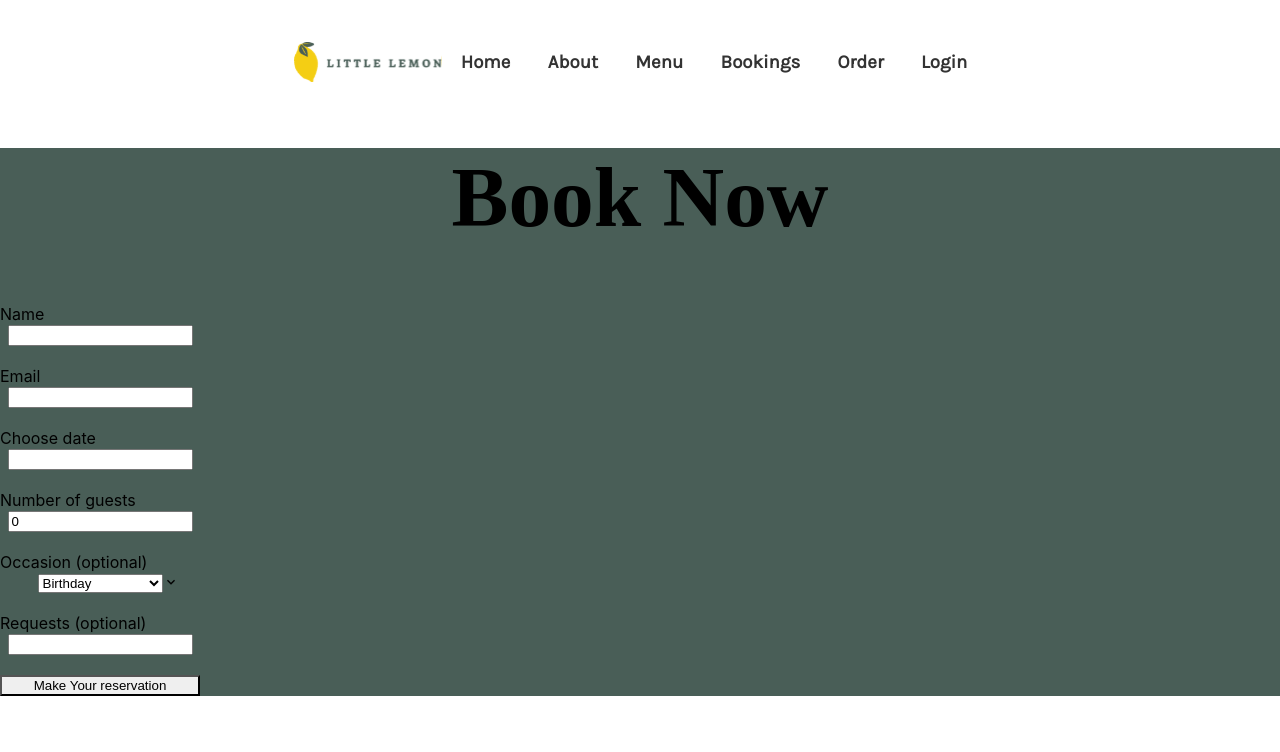
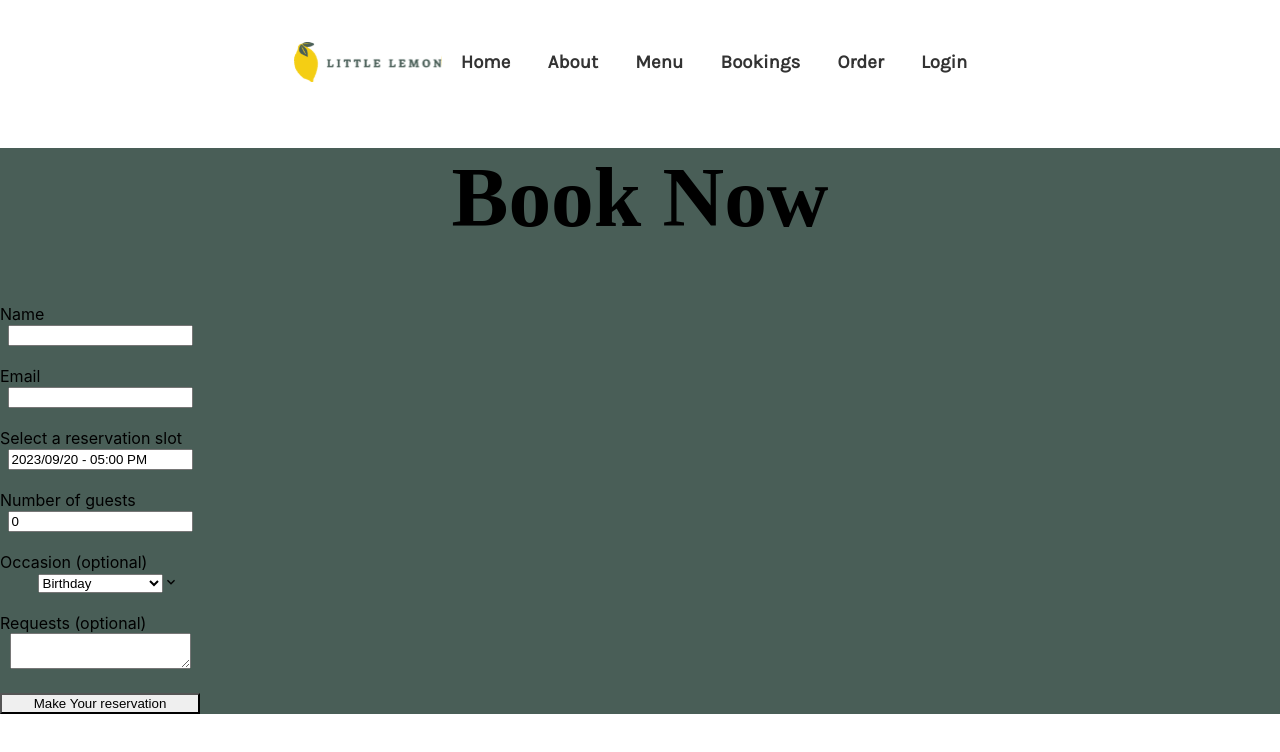
Before and after one commit to rofinn/ll-frontend-capstone, a React (Create React App) app: page /bookings in a window 1280 px wide. Shown: the top 752 px of the page. Built offline with nearby package versions, Linux system fonts and the light colour scheme; a web font is replaced by a local one.

Commit message:
Remove verbose 'BookingSlot' component and merge date and time into a single field item.

```diff
--- a/src/api.js
+++ b/src/api.js
@@ -81,19 +81,10 @@ export function fetchAPI(date) {
  * @param {*} formData
  */
 export function submitAPI(formData) {
-    const date = floorDate(new Date(formData.date));
-    const available = fetchAPI(date);
-    const searchTime = new Date(
-        date.getFullYear(),
-        date.getMonth(),
-        date.getDate(),
-        parseInt(formData.time.split(":")[0])
-    );
+    const date = floorDate(formData.datetime);
+    const available = fetchAPI(formData.datetime);
 
-    const index = available.findIndex((x) => x.getTime() === searchTime.getTime());
-    console.log(available);
-    console.log(searchTime);
-    console.log(index);
+    const index = available.findIndex((x) => x.getTime() === formData.datetime.getTime());
     if (index === -1) return false;
     available.splice(index);
     sessionStorage.setItem(date, JSON.stringify(available));
--- a/src/components/BookingForm.js
+++ b/src/components/BookingForm.js
@@ -8,7 +8,8 @@ import {
     FormErrorMessage,
     FormLabel,
     Input,
-    Select
+    Select,
+    Textarea
     // Textarea
 } from '@chakra-ui/react';
 
@@ -19,7 +20,6 @@ import DatePicker from 'react-datepicker';
 import 'react-datepicker/dist/react-datepicker.css'
 
 import { fetchAPI } from '../api';
-import BookingSlot from './BookingSlot';
 
 // *** CONSTANTS ***
 
@@ -27,8 +27,7 @@ import BookingSlot from './BookingSlot';
 const INIT = {
     name: '',
     email: '',
-    date: '',
-    time: '',
+    datetime: new Date(),
     guests: 0,
     occasion: '',
     requests: '',
@@ -49,14 +48,9 @@ const SCHEMA = Yup.object({
         .string()
         .email("Invalid email")
         .required("Please provide an email to confirm your reservation"),
-    date: Yup
-        .string()
-        .required("Please select a reservation date")
-        .matches(/\d{2,4}-\d{1,2}-\d{1,2}/, "Date must be of the form yyyy-mm-dd"),
-    time: Yup
-        .string()
-        .required("Please select a time")
-        .matches(/\d{1,2}:\d{1,2}/, "Time must be of the form hh:mm"),
+    datetime: Yup
+        .date()
+        .required("Please select a reservation slot"),
     guests: Yup
         .number()
         .positive()
@@ -116,50 +110,25 @@ export default function BookingForm({state, dispatch, setter}) {
                 </FormControl>
 
                 <FormControl isInvalid={FORMIK.touched.date && FORMIK.errors.date}>
-                    <FormLabel htmlFor="date">Choose date</FormLabel>
+                    <FormLabel htmlFor="datetime">Select a reservation slot</FormLabel>
                     <DatePicker
-                        id="date"
-                        {...FORMIK.getFieldProps('date')}
+                        id="datetime"
+                        {...FORMIK.getFieldProps('datetime')}
                         minDate={selectedDate}
                         selected={selectedDate}
                         onChange={(date) => {
                             setSelectedDate(date);
-                            FORMIK.setFieldValue('date', date.toLocaleDateString());
-                            FORMIK.setFieldValue('time', `${date.getHours()}:00`);
+                            FORMIK.setFieldValue('datetime', date);
                         }}
                         showTimeSelect
                         timeIntervals={60}
-                        timeFormat='HH:mm'
-                        dateFormat='hh:mm aa'
+                        dateFormat='yyyy/MM/dd - hh:mm aa'
                         minTime={setHours(setMinutes(new Date(), 0), 17)}
                         maxTime={setHours(setMinutes(new Date(), 0), 22)}
                         filterTime={(time) => state.times.includes(`${time.getHours()}:00`)}
                     />
                     <FormErrorMessage>{FORMIK.errors.date}</FormErrorMessage>
                 </FormControl>
-
-                {/* <FormControl isInvalid={FORMIK.touched.time && FORMIK.errors.time}>
-                    <FormLabel htmlFor="time">Choose time</FormLabel>
-                    <DatePicker
-                        id="time"
-                        {...FORMIK.getFieldProps('time')}
-                        selected={selectedDate}
-
-                        onChange={(val) => {
-                            const time = `${val.getHours()}:00`;
-                            FORMIK.setFieldValue('time', time);
-                        }}
-                    />
-                    <Select
-                        id="time"
-                        {...FORMIK.getFieldProps('time')}
-                        onChange={FORMIK.handleChange}
-                    >
-                        <option></option>
-                        {state.times.map((time) => <BookingSlot key={time} value={time} />)}
-                    </Select>
-                    <FormErrorMessage>{FORMIK.errors.time}</FormErrorMessage>
-                </FormControl> */}
 
                 <FormControl isInvalid={FORMIK.touched.guests && FORMIK.errors.guests}>
                     <FormLabel htmlFor="guests">Number of guests</FormLabel>
@@ -186,7 +155,7 @@ export default function BookingForm({state, dispatch, setter}) {
 
                 <FormControl isInvalid={FORMIK.touched.requests && FORMIK.errors.requests}>
                     <FormLabel htmlFor="requests">Requests (optional)</FormLabel>
-                    <Input
+                    <Textarea
                         id="requests"
                         {...FORMIK.getFieldProps('requests')}
                         onChange={FORMIK.handleChange}
--- a/src/components/BookingSlot.js
+++ /dev/null
@@ -1,4 +0,0 @@
-// AFAICT, we're just wrapping our option in a BookingSlot component?
-export default function BookingSlot(props) {
-    return <option value={props.value}>{props.value}</option>
-}
```
